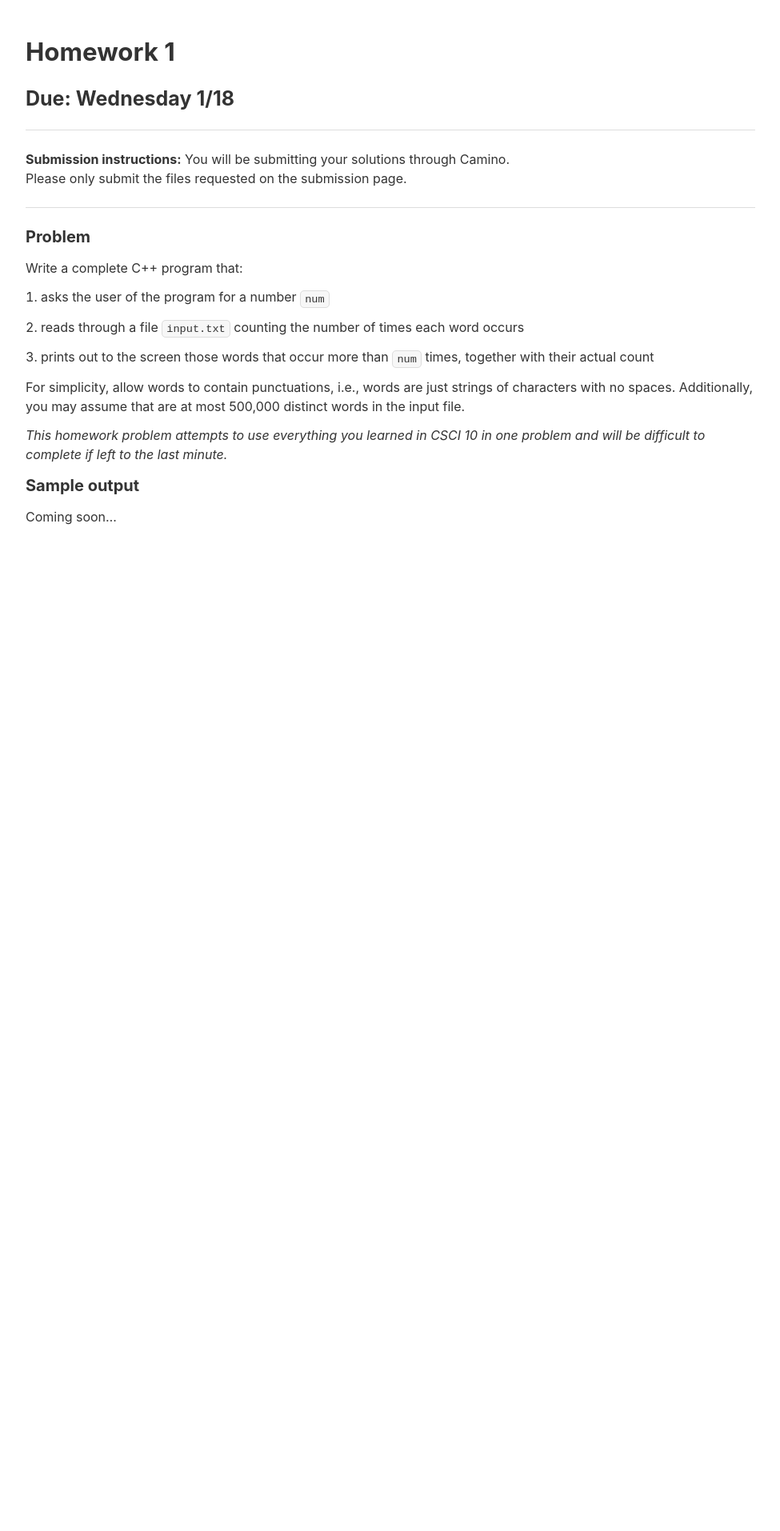
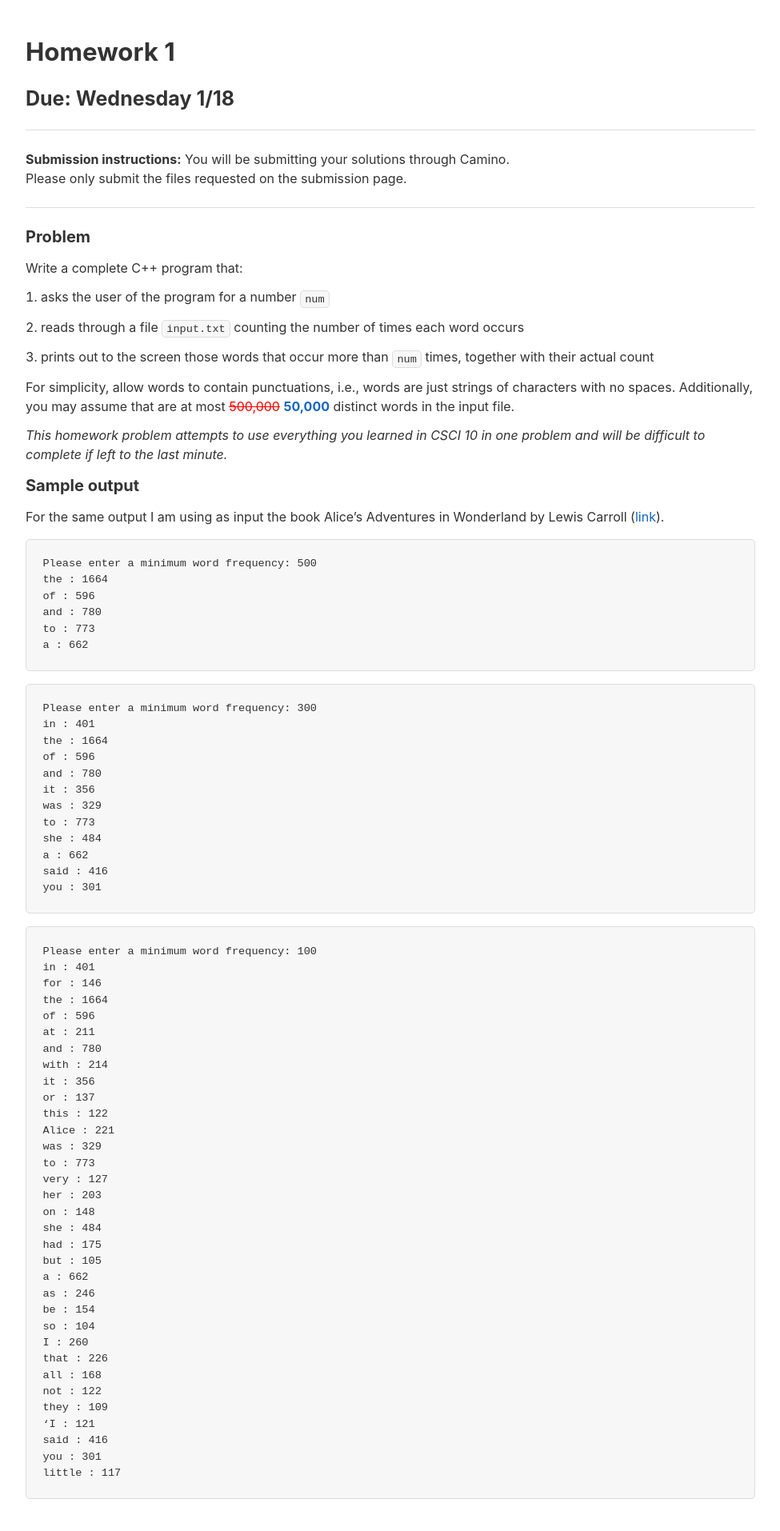
Before and after one commit to jacksonjw12/mbannister.github.io, a Jekyll site: the page built from _teaching/60-w17/Homework/Homework01.md, in a window 1280 px wide. Shown: the whole page at 80% size, without its empty margins (152-1127 px from the left). Built offline with Jekyll 4.4.1, drawn with Linux system fonts in a browser that asks for light colours; before the commit the page ends 900 px from its top, so only the background shows below that.

Commit message:
Update homework01 for csci60 with sample output

````diff
--- a/_teaching/60-w17/Homework/Homework01.md
+++ b/_teaching/60-w17/Homework/Homework01.md
@@ -24,10 +24,70 @@ Write a complete C++ program that:
 3. prints out to the screen those words that occur more than `num` times, together with their actual count
 
 For simplicity, allow words to contain punctuations, i.e., words are just strings of characters with no spaces.
-Additionally, you may assume that are at most 500,000 distinct words in the input file.
+Additionally, you may assume that are at most <del>500,000</del> <ins>50,000</ins> distinct words in the input file.
 
 _This homework problem attempts to use everything you learned in CSCI 10 in one problem and will be difficult to complete if left to the last minute._
 
 ### Sample output
 
-Coming soon...
+For the same output I am using as input the book Alice's Adventures in Wonderland by Lewis Carroll ([link](http://www.gutenberg.org/files/11/11-0.txt)).
+
+```
+Please enter a minimum word frequency: 500
+the : 1664
+of : 596
+and : 780
+to : 773
+a : 662
+```
+
+```
+Please enter a minimum word frequency: 300
+in : 401
+the : 1664
+of : 596
+and : 780
+it : 356
+was : 329
+to : 773
+she : 484
+a : 662
+said : 416
+you : 301
+```
+
+```
+Please enter a minimum word frequency: 100
+in : 401
+for : 146
+the : 1664
+of : 596
+at : 211
+and : 780
+with : 214
+it : 356
+or : 137
+this : 122
+Alice : 221
+was : 329
+to : 773
+very : 127
+her : 203
+on : 148
+she : 484
+had : 175
+but : 105
+a : 662
+as : 246
+be : 154
+so : 104
+I : 260
+that : 226
+all : 168
+not : 122
+they : 109
+‘I : 121
+said : 416
+you : 301
+little : 117
+```
````
